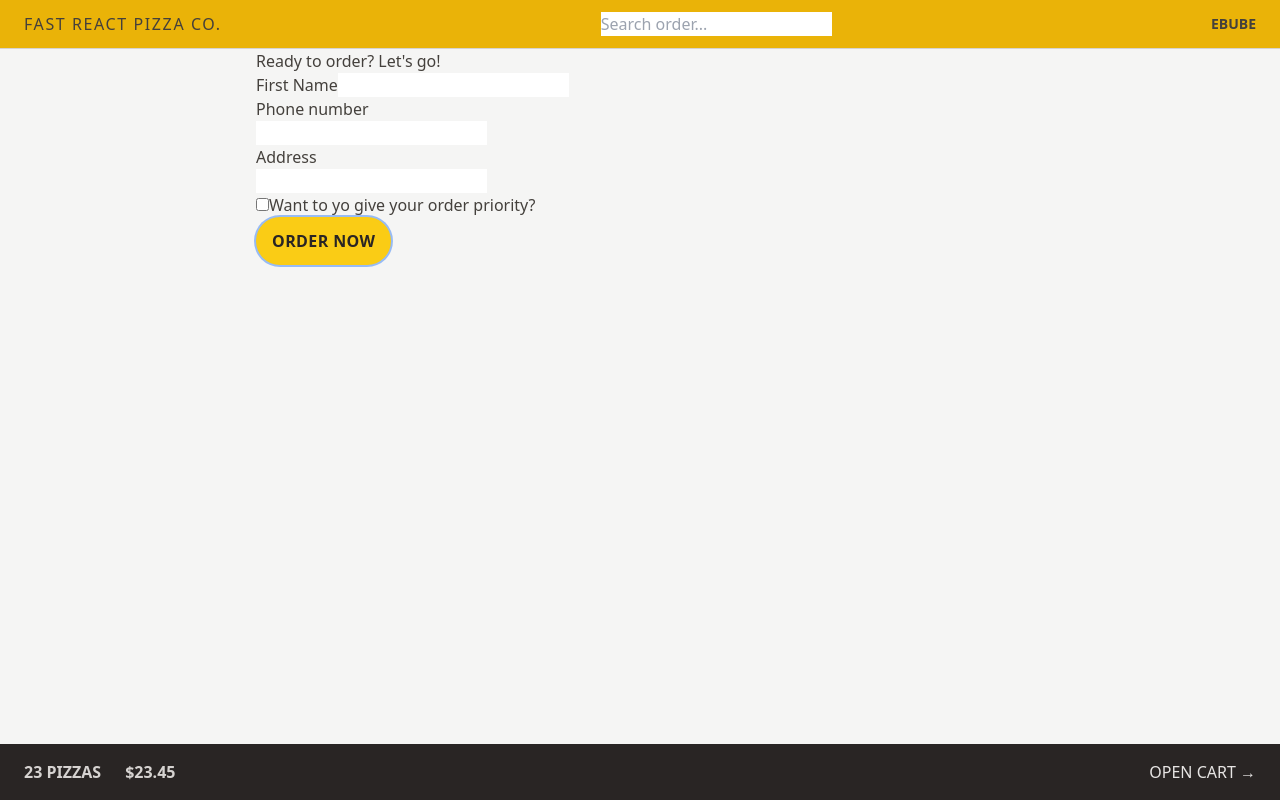
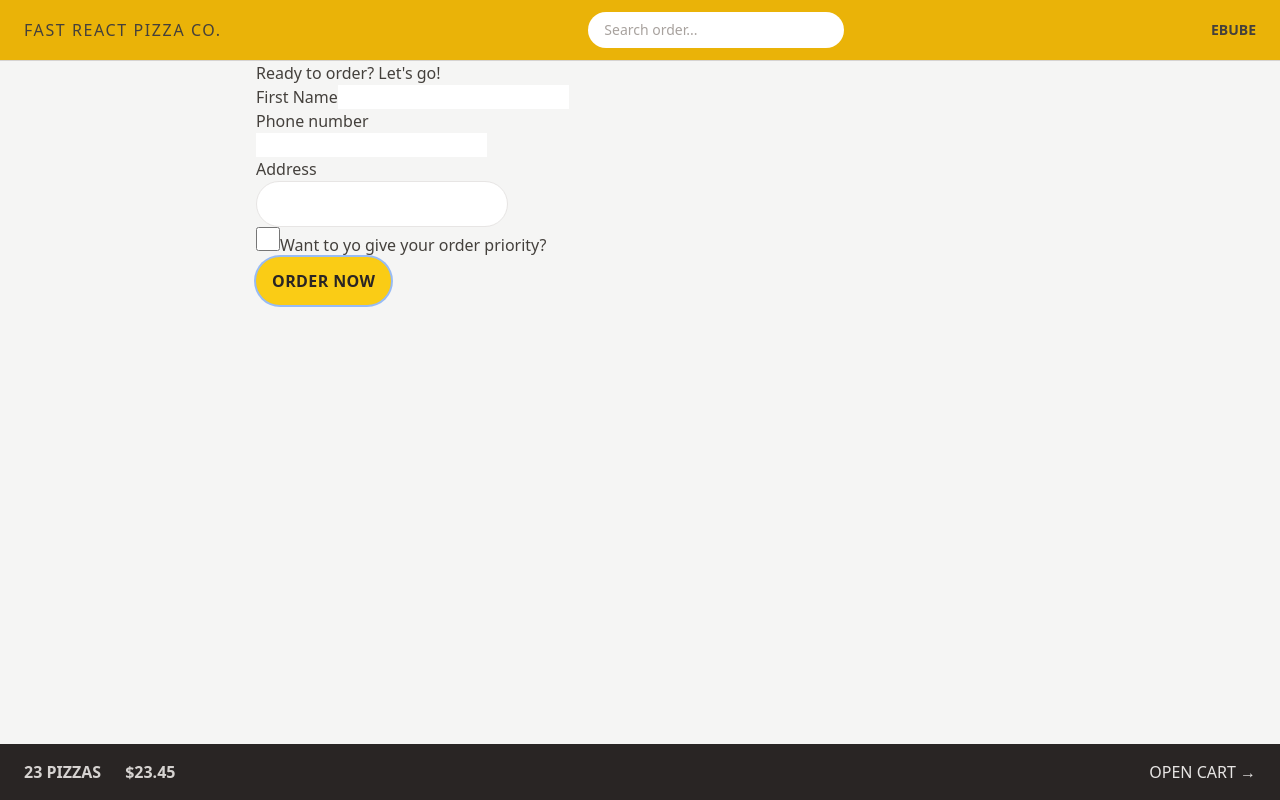
Before and after one commit to williamsconcepts/16-fast-react-pizza, a React (Vite) app: page /order/new in a window 1280 px wide. Built offline with nearby package versions, Linux system fonts and the light colour scheme.

Commit message:
Styling Form Elements

```diff
--- a/src/features/order/CreateOrder.jsx
+++ b/src/features/order/CreateOrder.jsx
@@ -62,12 +62,18 @@
         <div>
           <label>Address</label>
           <div>
-            <input type="text" name="address" required />
+            <input
+              className="rounded-full border border-stone-200 px-4 py-2 text-sm transition-all duration-300 placeholder:text-stone-400 focus:outline-none focus:ring focus:ring-yellow-400 md:px-6 md:py-3"
+              type="text"
+              name="address"
+              required
+            />
           </div>
         </div>
 
         <div>
           <input
+            className="h-6 w-6 accent-yellow-400 focus:outline-none focus:ring focus:ring-yellow-400 focus:ring-offset-2"
             type="checkbox"
             name="priority"
             id="priority"
--- a/src/features/order/SearchOrder.jsx
+++ b/src/features/order/SearchOrder.jsx
@@ -18,6 +18,7 @@
         placeholder="Search order..."
         value={query}
         onChange={e => setQuery(e.target.value)}
+        className="bg-yellow focus: w-28 rounded-full px-4 py-2 text-sm transition-all duration-300 placeholder:text-stone-400 focus:outline-none focus:ring focus:ring-yellow-500 focus:ring-opacity-50 sm:w-64 sm:focus:w-72"
       />
     </form>
   );
```
